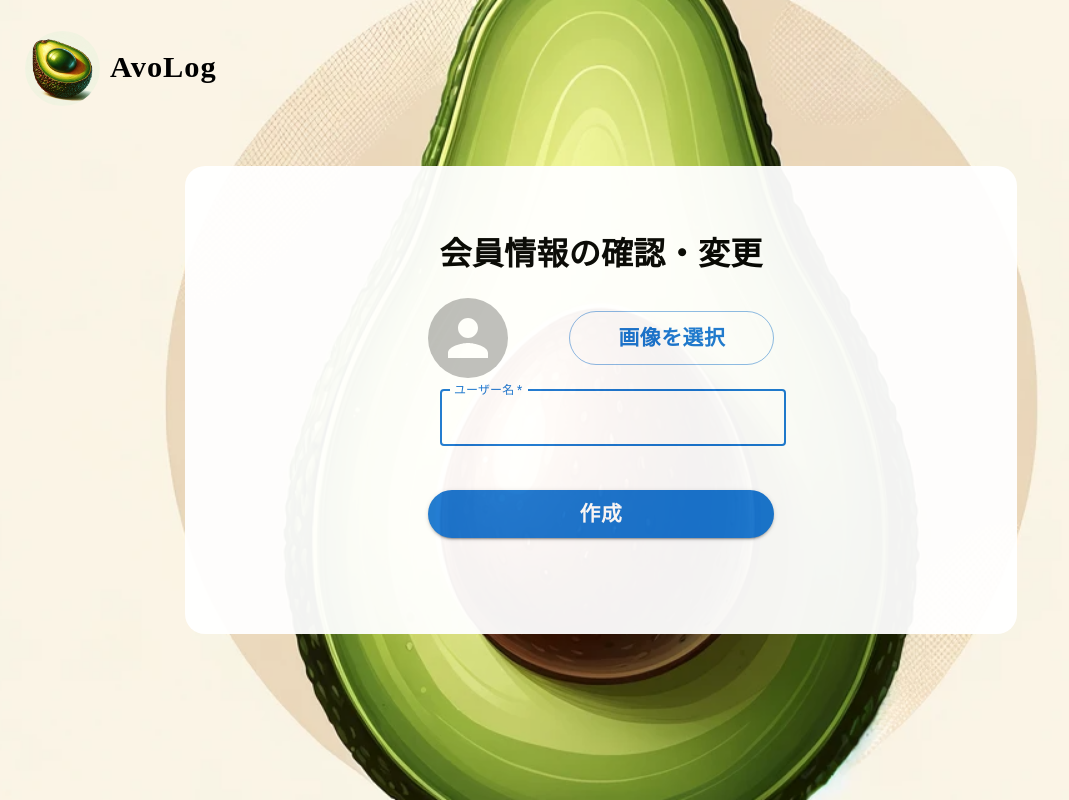
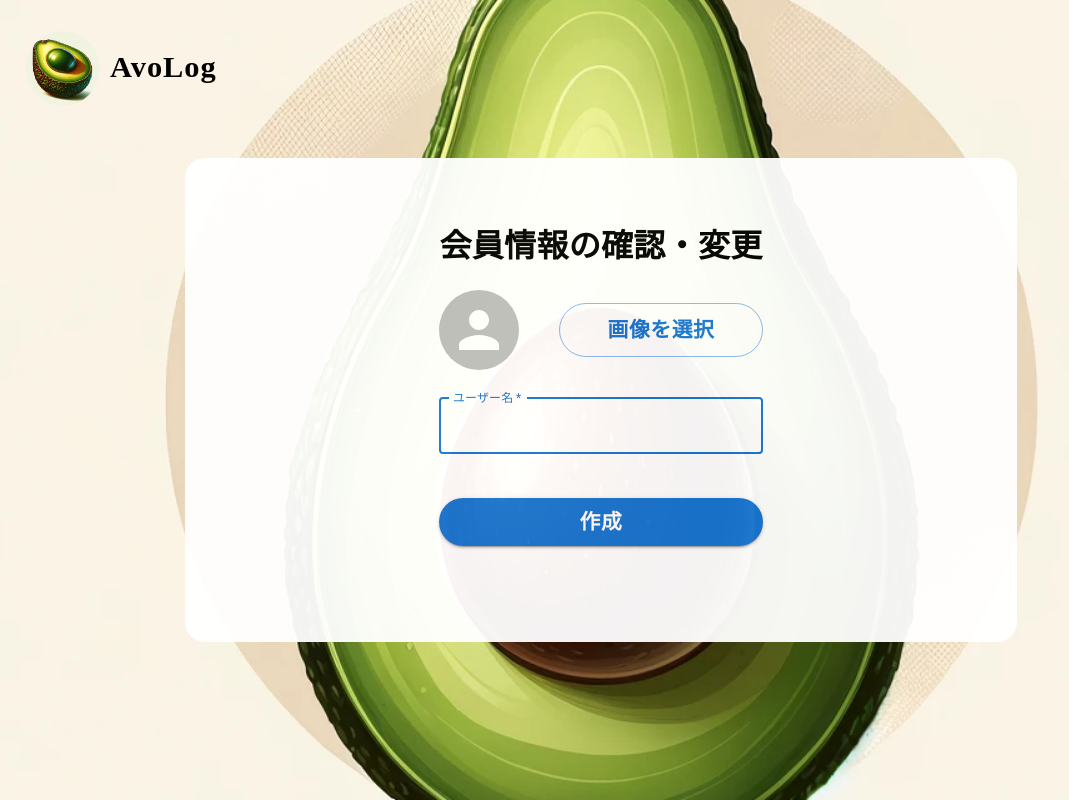
Before and after one commit to yuto99999/avolog, a Next.js app: page /auth/profile in a window 1280 px wide. Shown: the whole page, without its empty margins (39-1108 px from the left). Built offline with nearby package versions, Linux system fonts and the light colour scheme; no server answers.

Commit message:
全体デザイン調整

```diff
--- a/src/app/components/Auth/Profile/profile.tsx
+++ b/src/app/components/Auth/Profile/profile.tsx
@@ -110,7 +110,6 @@ const Profile = () => {
           <Box
             sx={{
               display: "flex",
-              justifyContent: "space-between",
               alignItems: "center",
             }}
           >
@@ -123,7 +122,7 @@ const Profile = () => {
                   : ""
               }
               alt="アイコン"
-              sx={{ width: 80, height: 80 }}
+              sx={{ width: 80, height: 80, mr: 5 }}
             />
             <Box>
               <input
@@ -150,6 +149,7 @@ const Profile = () => {
               </label>
             </Box>
           </Box>
+          <Box display="flex" flexDirection="column" alignItems="center" mt={2}>
             <TextField
               required
               id="name"
@@ -178,6 +178,7 @@ const Profile = () => {
           </Box>
         </Box>
       </Box>
+    </Box>
   );
 };
 
```
Lines whose indentation alone changed are shown as unchanged.
